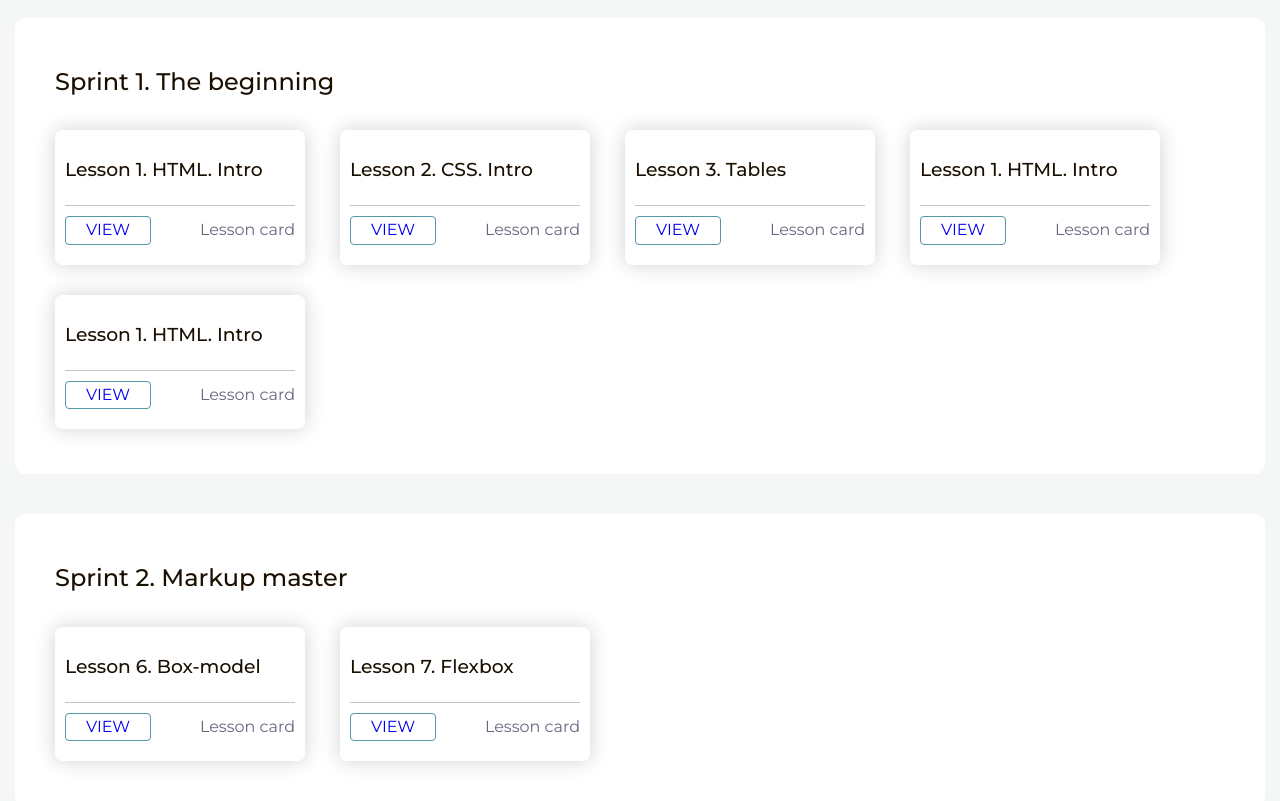
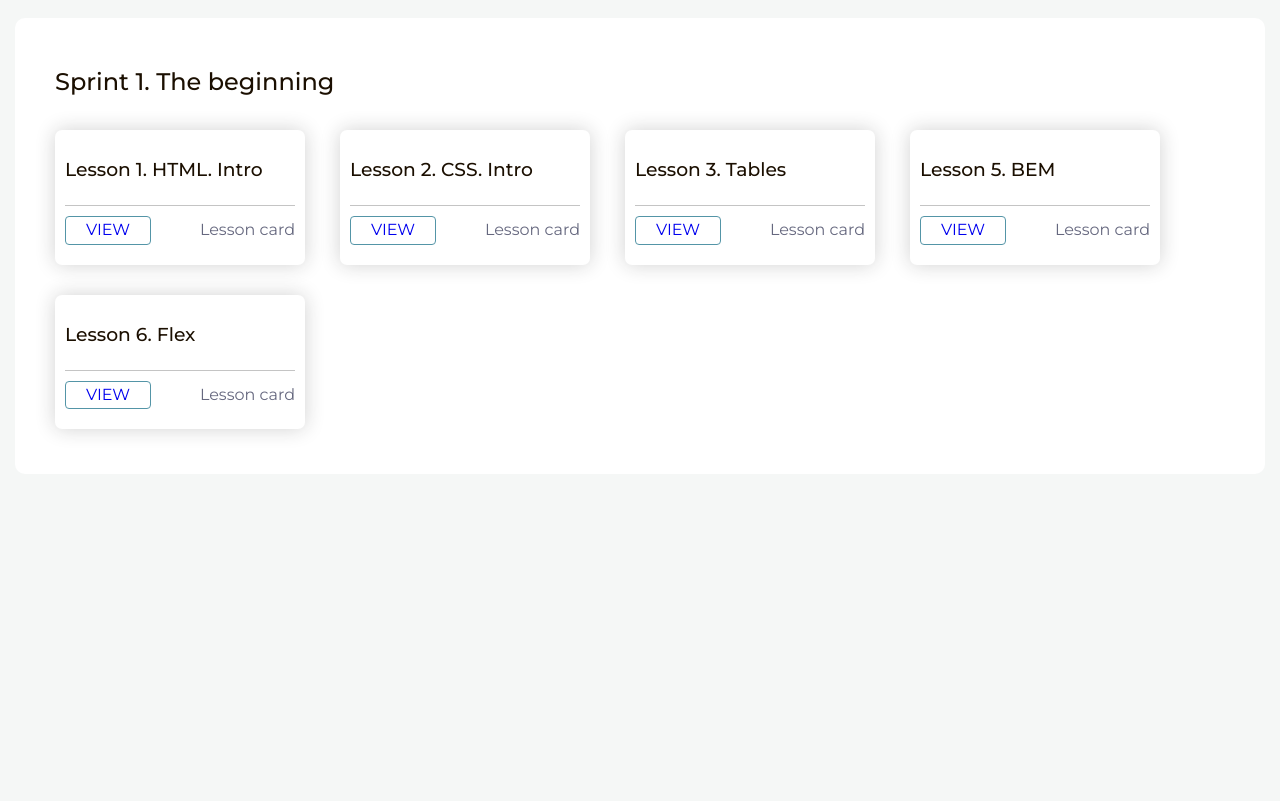
Before and after one commit to BogdanSch/Works, a plain HTML site: page index.html in a window 1280 px wide. Shown: the part 183-984 px from the top of the page. After the commit the page ends 800 px from the top, so only its background shows below. Drawn offline with Linux system fonts and the light colour scheme.

Commit message:
Addlinks and modyfied menu

```diff
--- a/index.html
+++ b/index.html
@@ -27,35 +27,35 @@
                         <div class="lesson-card">
                             <h3>Lesson 1. HTML. Intro</h3>
                             <div class="lesson-card__nav">
-                                <a href="#">view</a>
+                                <a href="https://bogdansch.github.io/Lesson_1_About_Me/">view</a>
                                 <p>Lesson card</p>
                             </div>
                         </div>
                         <div class="lesson-card">
                             <h3>Lesson 2. CSS. Intro</h3>
                             <div class="lesson-card__nav">
-                                <a href="#">view</a>
+                                <a href="https://bogdansch.github.io/Lesson_2_Css/">view</a>
                                 <p>Lesson card</p>
                             </div>
                         </div>
                         <div class="lesson-card">
                             <h3>Lesson 3. Tables</h3>
                             <div class="lesson-card__nav">
-                                <a href="#">view</a>
+                                <a href="https://bogdansch.github.io/Lesson_3_Tables/">view</a>
                                 <p>Lesson card</p>
                             </div>
                         </div>
                         <div class="lesson-card">
-                            <h3>Lesson 1. HTML. Intro</h3>
+                            <h3>Lesson 5. BEM</h3>
                             <div class="lesson-card__nav">
-                                <a href="#">view</a>
+                                <a href="https://bogdansch.github.io/Lesson_5_BEM/">view</a>
                                 <p>Lesson card</p>
                             </div>
                         </div>
                         <div class="lesson-card">
-                            <h3>Lesson 1. HTML. Intro</h3>
+                            <h3>Lesson 6. Flex</h3>
                             <div class="lesson-card__nav">
-                                <a href="#">view</a>
+                                <a href="https://bogdansch.github.io/Lesson_6_Flex/">view</a>
                                 <p>Lesson card</p>
                             </div>
                         </div>
@@ -63,7 +63,7 @@
                 </div>
             </div>
         </section>
-        <section class="section section--master">
+        <!-- <section class="section section--master">
             <div class="container">
                 <div class="section__wrap">
                     <h2>Sprint 2. Markup master</h2>
@@ -85,7 +85,7 @@
                     </div>
                 </div>
             </div>
-        </section>
+        </section> -->
     </main>
 </body>
 </html>
```
